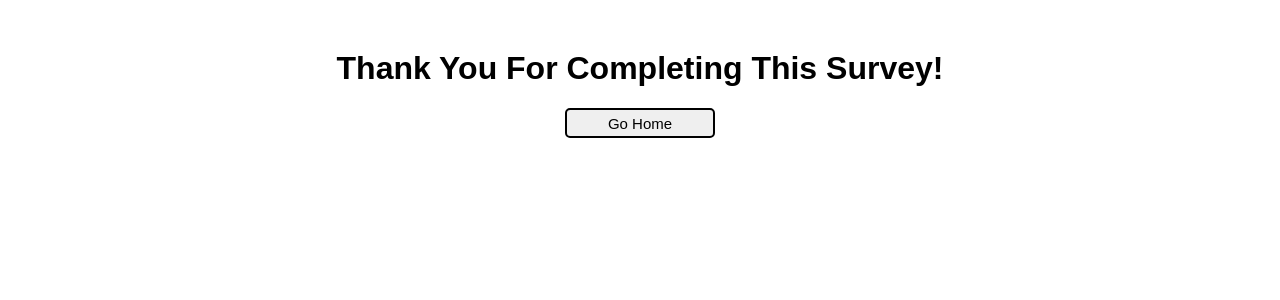
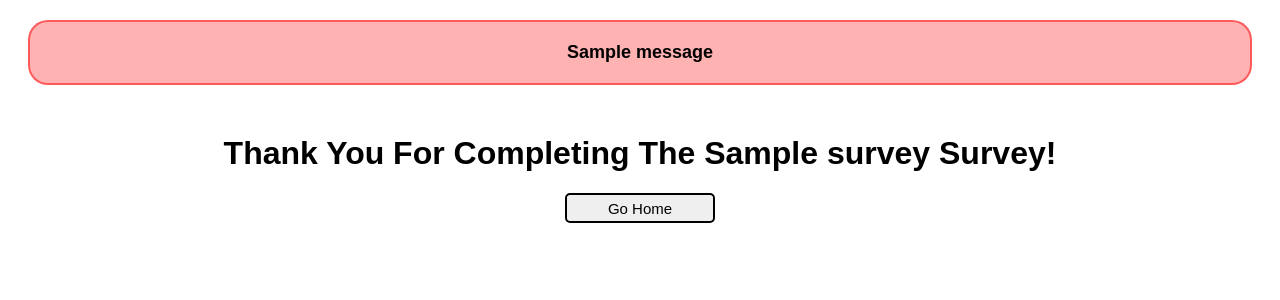
Before and after one commit to lukeaelder/Flask-Survey-Exercise, a Flask app: template templates/completedsurvey.html in a window 1280 px wide. Shown: the top 300 px of the page. Run offline with Flask 2, Linux system fonts and the light colour scheme; the template is opened without the code that fills it: most values are stand-ins (such as "Sample title", 1, 10 or a date in 2020); one stand-in notice (Sample message) is shown.

Commit message:
Added error messages and text input questions

```diff
--- a/app.py
+++ b/app.py
@@ -1,45 +1,80 @@
-from flask import Flask, request, render_template, redirect, flash
+from flask import Flask, request, render_template, redirect, flash, session
 app = Flask(__name__)
 from surveys import surveys
 
-survey_answers = {}
+app.secret_key = '_5dsF#y2L.w43"F4Q8z#4$wdscP98.dwd.c]/'
+
+
+@app.before_request
+def before_request():
+    if 'survey_answers' not in session:
+            session['survey_answers'] = {}
 
 @app.route('/')
 def home_page():
+    """Show home page"""
     return render_template('home.html', surveys = surveys)
 
 @app.route('/questions/<question_num>')
 def question_page(question_num):
+    """Take user to question form"""
     if question_num.isdigit():
         try:
             survey = surveys[request.args.get('s')]
         except:
+            flash('Invalid URL, survey name is missing, or incorrect.')
             return redirect('/')
+
         curr_survey = request.args.get('s')
-        if curr_survey in survey_answers:
-            curr_question = len(survey_answers[curr_survey])
-            if curr_question == len(survey.questions):
-                return redirect('/complete')
-            if (curr_question != int(question_num)):
-                return redirect(f"/questions/{len(survey_answers[curr_survey])}?s={curr_survey}")
-        if 0 <= int(question_num) < len(survey.questions):
-            return render_template('question.html', question_num = int(question_num), survey = survey, surveys = surveys)
-        else:
-            return redirect('/')
+        survey_answers = session['survey_answers']
+
+        if curr_survey not in survey_answers:
+            survey_answers[curr_survey] = []
+            session['survey_asnwers'] = survey_answers
+
+        curr_question = len(survey_answers[curr_survey])
+
+        if curr_question == len(survey.questions):
+            return redirect(f'/complete?s={curr_survey}')
+
+        if (curr_question != int(question_num)):
+            return redirect(f"/questions/{len(survey_answers[curr_survey])}?s={curr_survey}")
+
+        return render_template('question.html', question_num = int(question_num), survey = survey, surveys = surveys)
     else:
+        flash('Invalid question number in URL')
         return redirect('/')
 
 @app.route("/answer", methods=["POST"])
 def answer_question():
+    """Process answer to question"""
+    survey_answers = session['survey_answers']
     survey = request.form['s']
     choice = request.form['answer']
-    survey_answers[survey] = survey_answers.get(survey, []) + [choice]
+    try:
+        text_choice = request.form['text-answer']
+    except:
+        text_choice = None
+
     curr_question = len(survey_answers[survey])
+
     if curr_question < len(surveys[survey].questions):
+        if text_choice != None:
+            survey_answers[survey] = survey_answers.get(survey, []) + [[choice, text_choice]]
+        else:
+            survey_answers[survey] = survey_answers.get(survey, []) + [choice]
+        session['survey_answers'] = survey_answers
         return redirect(f'/questions/{curr_question}?s={survey}')
     else:
-        return redirect('/complete')
+        return redirect(f'/complete?s={survey}')
 
 @app.route("/complete")
 def complete_page():
-    return render_template('completedsurvey.html')
+    """Show completed survey page"""
+    survey = request.args.get('s')
+    return render_template('completedsurvey.html', survey = survey)
+
+@app.errorhandler(404)
+def page_not_found(e):
+    flash('Page was not found, 404 ERROR')
+    return redirect('/')
--- a/static/style.css
+++ b/static/style.css
@@ -42,3 +42,18 @@
     border-radius: 5px;
     font-size: 15px;
 }
+
+#flash-messages{
+    border: 2px solid rgba(255,0,0,0.5);
+    margin: 20px;
+    background-color: rgba(255,0,0,0.3);
+    border-radius: 20px;
+    padding: 2px;
+}
+
+#flash-messages p{
+    font-weight: bold;
+    font-family: Arial, Helvetica, sans-serif;
+    text-align: center;
+    font-size: 18px;
+}
--- a/templates/base.html
+++ b/templates/base.html
@@ -9,6 +9,15 @@
     {% endblock %}
 </head>
 <body>
+    {% with messages = get_flashed_messages() %}
+        {% if messages %}
+            <div id="flash-messages">
+                {% for message in messages %}
+                    <p>{{ message }}</p>
+                {% endfor %}
+            </div>
+        {% endif %}
+    {% endwith %}
     <div id ="content">{% block content %}{% endblock %}</div>
 </body>
 </html>
--- a/templates/completedsurvey.html
+++ b/templates/completedsurvey.html
@@ -5,7 +5,7 @@
 {% endblock %}
 {% block content %}
     <div id="thank-you-page">
-        <h1>Thank You For Completing This Survey!</h1>
+        <h1>Thank You For Completing The {{survey}} Survey!</h1>
         <form action="/">
             <button type="submit">Go Home</button>
         </form>
--- a/templates/question.html
+++ b/templates/question.html
@@ -9,6 +9,9 @@
             {% for choice in survey.questions[question_num].choices %}
                 <p><input type="radio" name="answer" value="{{ choice }}"> {{ choice }}</p>
             {% endfor %}
+            {%if survey.questions[question_num].allow_text == true %}
+                <p><input type="text" placeholder="Enter answer" name="text-answer"></p>
+            {% endif %}
             <button>Continue</button>
         </form>
     </div>
```
